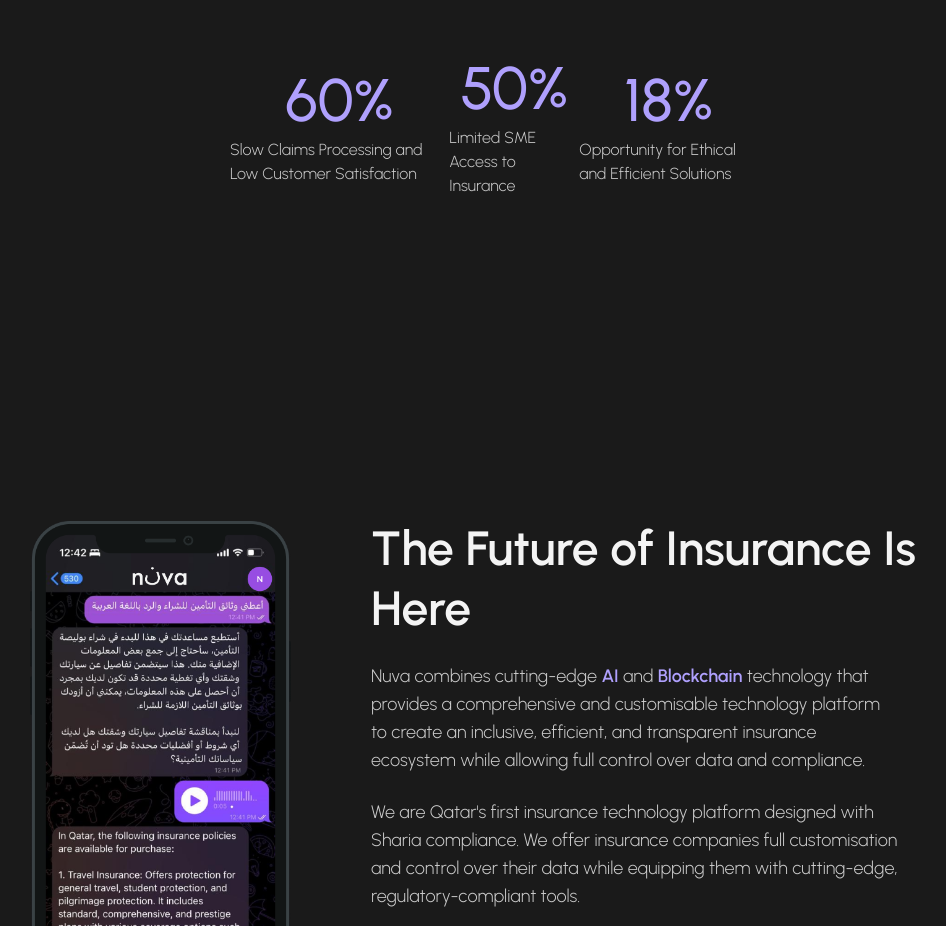
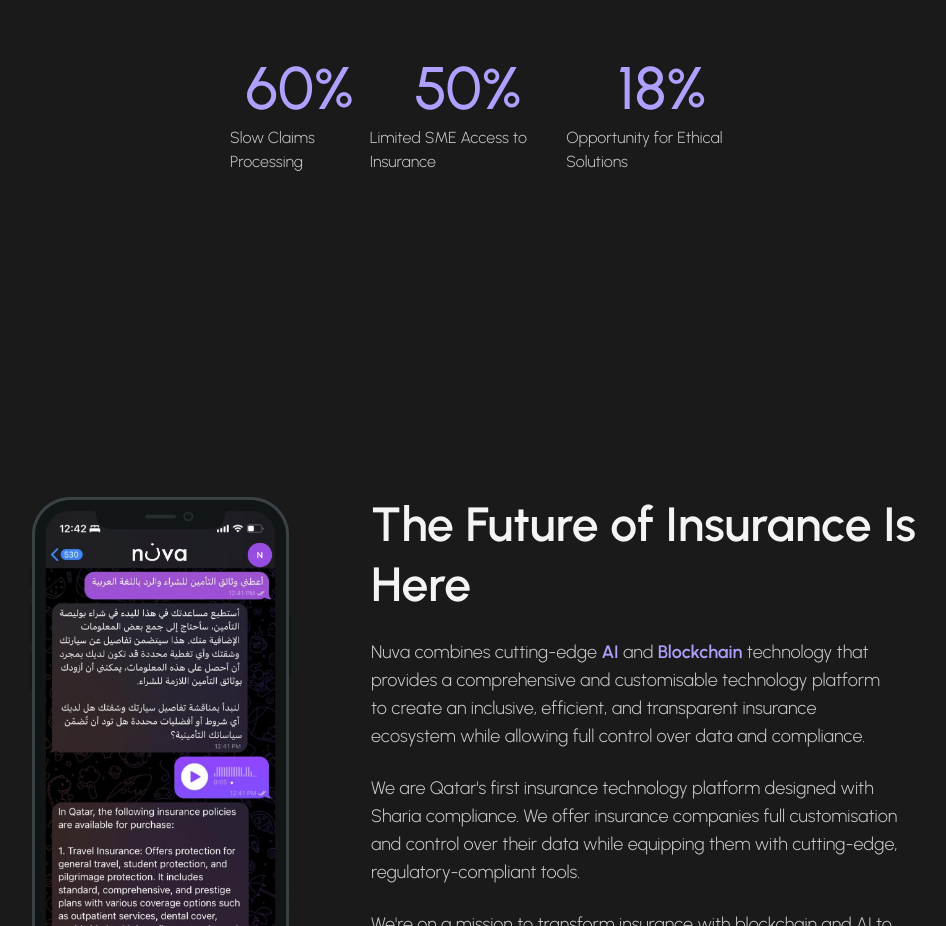
Before and after one commit to Khadeeejah/Nuva, a React (Vite) app: page / in a window 1280 px wide. Shown: the part 1640-2566 px from the top of the page, without its empty margins (146-1092 px from the left). Built offline with nearby package versions, Linux system fonts and the light colour scheme.

Commit message:
website-content

```diff
--- a/src/components/Stats.jsx
+++ b/src/components/Stats.jsx
@@ -28,7 +28,7 @@
               />
             </h3>
             <p className="text-neutral-100 text-xs md:text-sm lg:text-base">
-            Slow Claims Processing and Low Customer Satisfaction
+            Slow Claims Processing
             </p>
           </div>
           <div className="flex flex-col justify-center items-center gap-1 lg:gap-2">
@@ -60,7 +60,7 @@
               />
             </h3>
             <p className="text-neutral-100 text-xs md:text-sm lg:text-base">
-            Opportunity for Ethical and Efficient Solutions
+            Opportunity for Ethical  Solutions
             </p>
           </div>
         </div>
```
